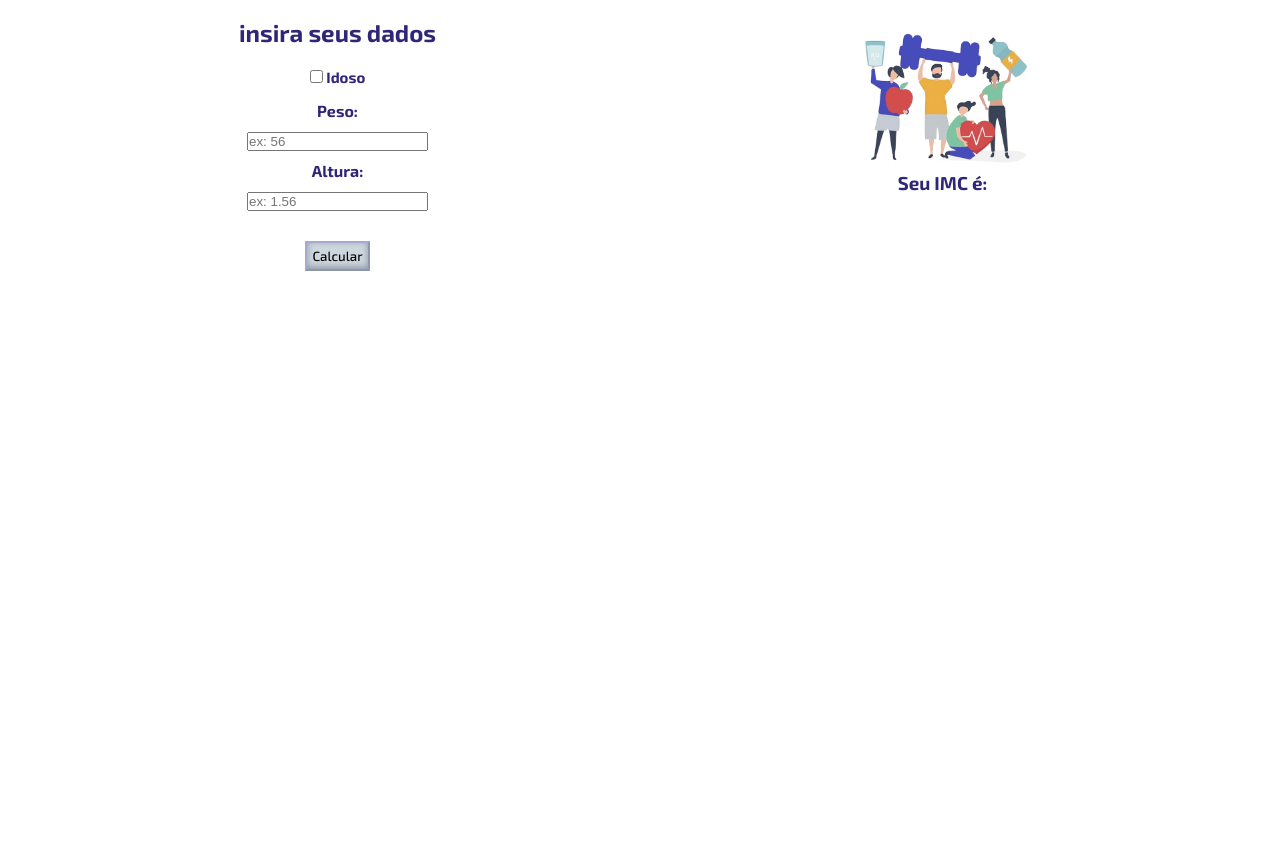
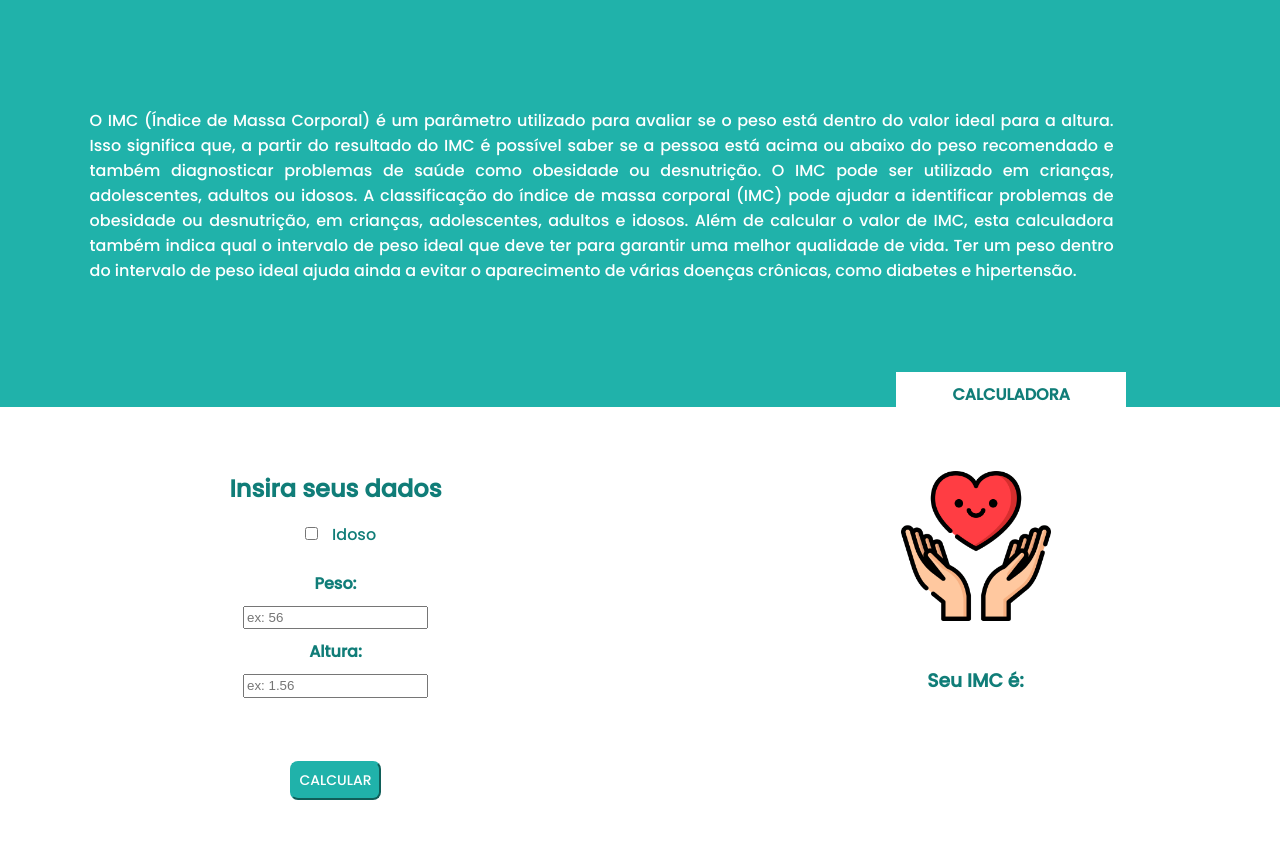
Before and after one commit to hnorioka/siteIMC, a plain HTML site: page index.html in a window 1280 px wide. Shown: the part 110-974 px from the top of the page. Before the commit the page ends 800 px from the top, so only its background shows below. Drawn offline with Linux system fonts and the light colour scheme.

Commit message:
alterações finais!

```diff
--- a/css/index.css
+++ b/css/index.css
@@ -5,98 +5,94 @@
 
 
 #barra {
-    /**
-    background-color: #6F9ECC;
-    width: 100%;
-    height: 65px;
-    margin-bottom: 40px;
-    font-family: 'Concert One', cursive;
-    #456280
-    #6F9ECC
-    **/
+    background-color: #20B2AA;
+    height: auto;
+    width: auto;
+}
 
-    height: auto;
+#texto-barra {
+    font-family: 'Poppins', sans-serif;
+    font-size: 16px;
     display: flex;
+    width: 80%;
+    height: 40%;
+    padding: 7%;
+    color: white;
+    text-align: justify;
+}
+
+#barra img{
+    width: 450px;
+    margin-left: 100px;
+}
+
+#titulo-calculadora {
+    font-family: 'Poppins', sans-serif;
+    font-size: 16px;
+    font-weight: bold;
+    background-color: white;
+    width: 18%;
+    margin-left: 70%;
+    color: #107d78;
+    text-align: center;
+    padding-top: 10px;
+    text-transform: uppercase;
+}
+
+button{
+    margin-top: 25%;
+    padding: 7px;
+    font-family: 'Poppins', sans-serif;
+    background-color: #20B2AA;
+    border-color: #20B2AA;
+    color: white;
+    text-transform: uppercase;
+    font-size: 14px;
+    border-width: 2px;
+    border-radius: 8px;
+}
+
+#calculadora {
+    margin-top: 5%;
+    color: #107d78;
+    display: flex;
+    font-family: 'Poppins', sans-serif;
     width: auto;
-    justify-content: center;
-    padding: 15px;
-    border-bottom: 10px;
-    border-color: white;
-    border-bottom-style: double;
-    border-bottom-left-radius: 50px;
-    border-bottom-right-radius: 50px;
-    color: rgba(29, 17, 107, 0.913);
-    font-family: 'Righteous', cursive;
-    font-size: 15px;
-    text-transform: uppercase;
+    margin-bottom: 5%;
+    text-align: center;
 
 }
 
-#barra h1 {
-    margin-left: 20px;
-    margin-left: 20px;
+#dados {
+    margin-top: 10%;
+    text-align: left;
+    text-align: center;
 }
 
-#barra img {
-    width: 35px;
-    height: 35px;
-
+#calculo {
+    margin: 0 auto;
+    text-align: center;
 }
 
-#conteudo {
-    width: auto;
-    height: 300px;
-    display: flex;
-    justify-content: center;
-    border-radius: 10px;
-    margin: 40px;
-    padding: 10px;
-    font-family: 'Exo 2', sans-serif;
-
+#calculo h2 {
+    margin-bottom: 5%;
 }
 
-#calculadora {
-    width: 50%;
-    text-align: center;
-    color: rgba(29, 17, 107, 0.913);
-    margin-right: 15px;
-    border-radius: 40px;
-}
-
-#calculadora h2{
-    margin-bottom: 20px;
-}
-#calculadora h4 {
-    margin-bottom: 10px;
-    margin-top: 10px;
-}
-
-#dados {
-    margin-top: 15px;
-    margin-bottom: 30px;
-}
-
-#idoso{
-    font-size: 15px;
-    font-weight: bold;
-}
 #resultado {
-    width: 50%;
-    text-align: center;
-    margin-left: 15px;
-    color:rgba(29, 17, 107, 0.913);
+    margin: 0 auto;
 }
 
 #resultado img {
-    width: auto;
-    height: 50%;
+    margin-bottom: 25%;
 }
 
-button{
-    padding: 5px;
-    font-family: 'Exo 2', sans-serif;
-    background-color: #45628044;
-    border-color: rgba(111, 111, 183, 0.409);
-    border-width: 2px;
-    box-shadow: rgba(50, 50, 93, 0.25) 0px 50px 100px -20px, rgba(0, 0, 0, 0.3) 0px 30px 60px -30px, rgba(10, 37, 64, 0.35) 0px -2px 6px 0px inset;
+#boneco {
+    width: 150px;
 }
+
+input {
+    outline-color: #20B2AA;
+    caret-color: #107d78;
+    padding: 1%;
+    margin: 10px;
+}
--- a/index.html
+++ b/index.html
@@ -6,44 +6,39 @@
     <meta name="viewport" content="width=device-width, initial-scale=1.0">
     <title>Calcule seu IMC!</title>
     <link rel="stylesheet" href="css/index.css">
-    <link rel="icon" href="html/imagens/icon-site.png">
-    <link href="https://fonts.googleapis.com/css2?family=Exo+2:wght@500;700&family=Righteous&display=swap" rel="stylesheet">
+    <link rel="icon" href="imagens/icon-site.png">
+    <link href="https://fonts.googleapis.com/css2?family=Poppins:wght@500&display=swap" rel="stylesheet">
     <script src="js/index.js"></script>
 </head>
 <body>
     <div id="barra">
-        <img src="html/imagens/icon-site.png" alt="" width="35" height="35">
-        <h1>Índice de Massa Corporal</h2>
+        <div><img src="imagens/icone-barra.png" alt=""></div>
+        <div id="texto-barra">
+            <p>O IMC (Índice de Massa Corporal) é um parâmetro utilizado para avaliar se o peso está dentro do valor ideal para a altura. Isso significa que, a partir do resultado do IMC é possível saber se a pessoa está acima ou abaixo do peso recomendado e também diagnosticar problemas de saúde como obesidade ou desnutrição. O IMC pode ser utilizado em crianças, adolescentes, adultos ou idosos. A classificação do índice de massa corporal (IMC) pode ajudar a identificar problemas de obesidade ou desnutrição, em crianças, adolescentes, adultos e idosos. Além de calcular o valor de IMC, esta calculadora também indica qual o intervalo de peso ideal que deve ter para garantir uma melhor qualidade de vida. Ter um peso dentro do intervalo de peso ideal ajuda ainda a evitar o aparecimento de várias doenças crônicas, como diabetes e hipertensão.
+            </p>
+        </div>
+        <p id="titulo-calculadora">Calculadora</p>
     </div>
+    <div id="calculadora">
 
-    <div id="conteudo">
-
-        <div id="calculadora">
-            <h2>insira seus dados</h2>
+        <div id="calculo">
+            <h2>Insira seus dados</h2>
             <span><input id="checkbox" type="checkbox" onclick="idosoF()"></input></span>
             <span id="idoso">Idoso</span>
             <div id="dados">
-                <h4 class="texto ">Peso:</h4>
+                <h4 class="texto">Peso:</h4>
                 <input placeholder="ex: 56" type="number" id="peso">
                 <h4 class="texto ">Altura:</h4>
-
                 <input placeholder="ex: 1.56 " type="number" id="altura">
             </div>
             <button type="button" onclick="calcular()">Calcular</button>
-
         </div>
 
         <div id="resultado">
-            <img id="boneco" src="html/imagens/fundo-resultado.png" alt="" >
+            <img id="boneco" src="imagens/maos.png" alt="">
             <h3>Seu IMC é:</h3>
             <p id="resultadoimc"></p>
-            <p id="classificacao"></p>
-            <div>
-
-            </div>
-        </div>
-
-
+            <p id="classificacao"></p></div>
     </div>
 </body>
 </html>
--- a/js/index.js
+++ b/js/index.js
@@ -27,39 +27,39 @@ function calcular() {
 
     if (peso !== "" && altura !== ""){
         document.getElementById("resultadoimc").innerHTML = "Sem valores"
-        imagem.src="html/imagens/fundo-resultado.png";
+        imagem.src="imagens/fundo-resultado.png";
         document.getElementById("classificacao").innerHTML = ""
     }
 
     if (idoso == false){
         if (resultado < 18.5){
             document.getElementById("resultadoimc").innerHTML = resultado.toFixed([1])
-            imagem.src="html/imagens/boneco1.png";
+            imagem.src="imagens/boneco1.png";
             document.getElementById("classificacao").innerHTML = "baixo peso"
         }
         else if (resultado >= 18.5 && resultado < 24.9){
             document.getElementById("resultadoimc").innerHTML = resultado.toFixed([1])
-            imagem.src="html/imagens/boneco2.png";
+            imagem.src="imagens/boneco2.png";
             document.getElementById("classificacao").innerHTML = "peso normal"
         }
         else if (resultado >= 25 && resultado < 29.9){
             document.getElementById("resultadoimc").innerHTML = resultado.toFixed([1])
-            imagem.src="html/imagens/boneco3.png";
+            imagem.src="imagens/boneco3.png";
             document.getElementById("classificacao").innerHTML = "excesso de peso"
         }
         else if (resultado >= 30 && resultado < 34.9){
             document.getElementById("resultadoimc").innerHTML = resultado.toFixed([1])
-            imagem.src="html/imagens/boneco4.png";
+            imagem.src="imagens/boneco4.png";
             document.getElementById("classificacao").innerHTML = "obesidade 1"
         }
         else if (resultado >= 30 && resultado < 39.9){
             document.getElementById("resultadoimc").innerHTML = resultado.toFixed([1])
-            imagem.src="html/imagens/boneco4.png";
+            imagem.src="imagens/boneco4.png";
             document.getElementById("classificacao").innerHTML = "obesidade 2"
         }
         else if (resultado >= 40){
             document.getElementById("resultadoimc").innerHTML = resultado.toFixed([1])
-            imagem.src="html/imagens/boneco5.png";
+            imagem.src="imagens/boneco5.png";
             document.getElementById("classificacao").innerHTML = "obesidade 3"
         }
         else{
@@ -70,17 +70,17 @@ function calcular() {
 
         if (resultado <= 22){
             document.getElementById("resultadoimc").innerHTML = resultado.toFixed([1])
-            imagem.src="html/imagens/boneco1.png";
+            imagem.src="imagens/boneco1.png";
             document.getElementById("classificacao").innerHTML = "baixo peso"
         }
         else if (resultado > 22 && resultado < 27){
             document.getElementById("resultadoimc").innerHTML = resultado.toFixed([1])
-            imagem.src="html/imagens/boneco2.png";
+            imagem.src="imagens/boneco2.png";
             document.getElementById("classificacao").innerHTML = "adequado"
         }
         else if (resultado >=27){
             document.getElementById("resultadoimc").innerHTML = resultado.toFixed([1])
-            imagem.src="html/imagens/boneco3.png";
+            imagem.src="imagens/boneco3.png";
             document.getElementById("classificacao").innerHTML = "sobrepeso"
         }
     }
```
Also changed, not shown: imagens/boneco1.png (added), imagens/boneco2.png (added), imagens/boneco3.png (added), imagens/boneco4.png (added), imagens/boneco5.png (added), imagens/fundo-resultado.png (added), imagens/icon-site.png (added), imagens/icone-barra.png (added), imagens/maos.png (added).
